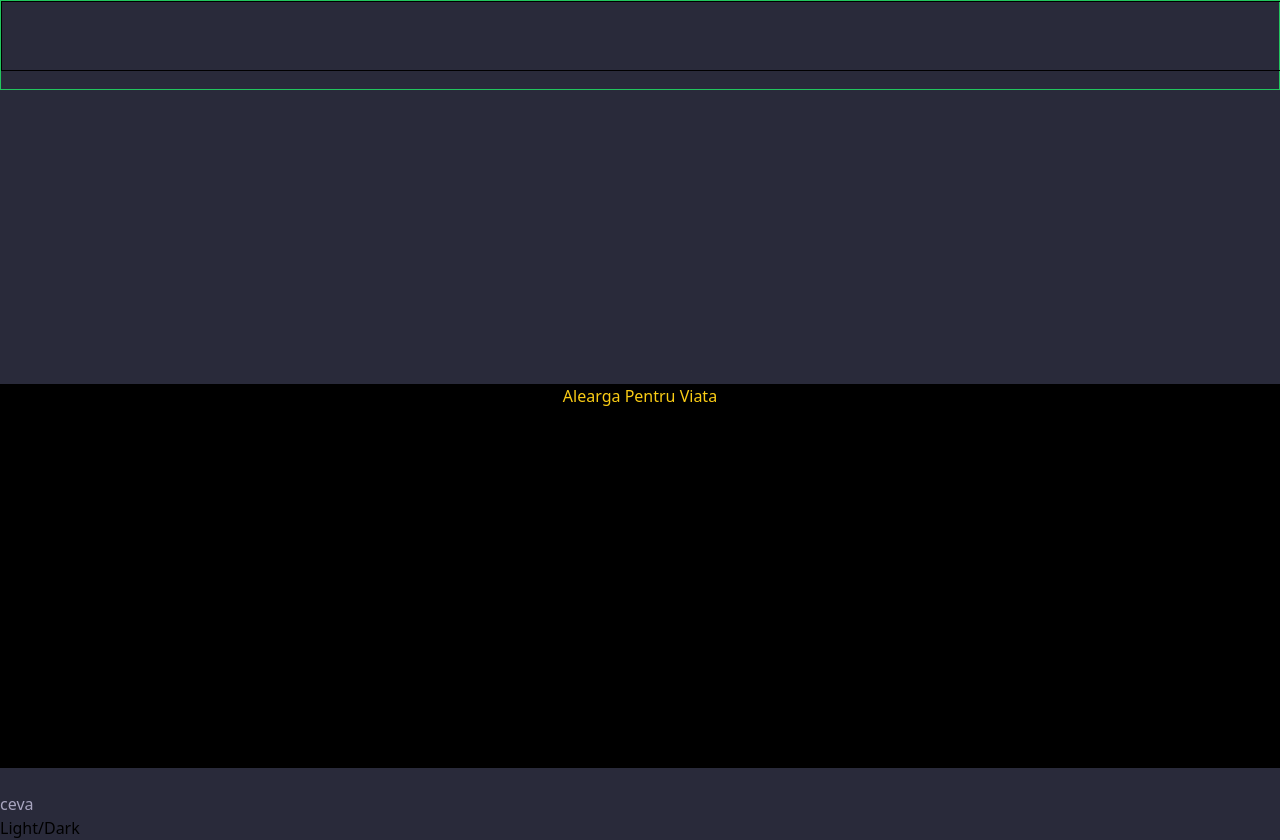
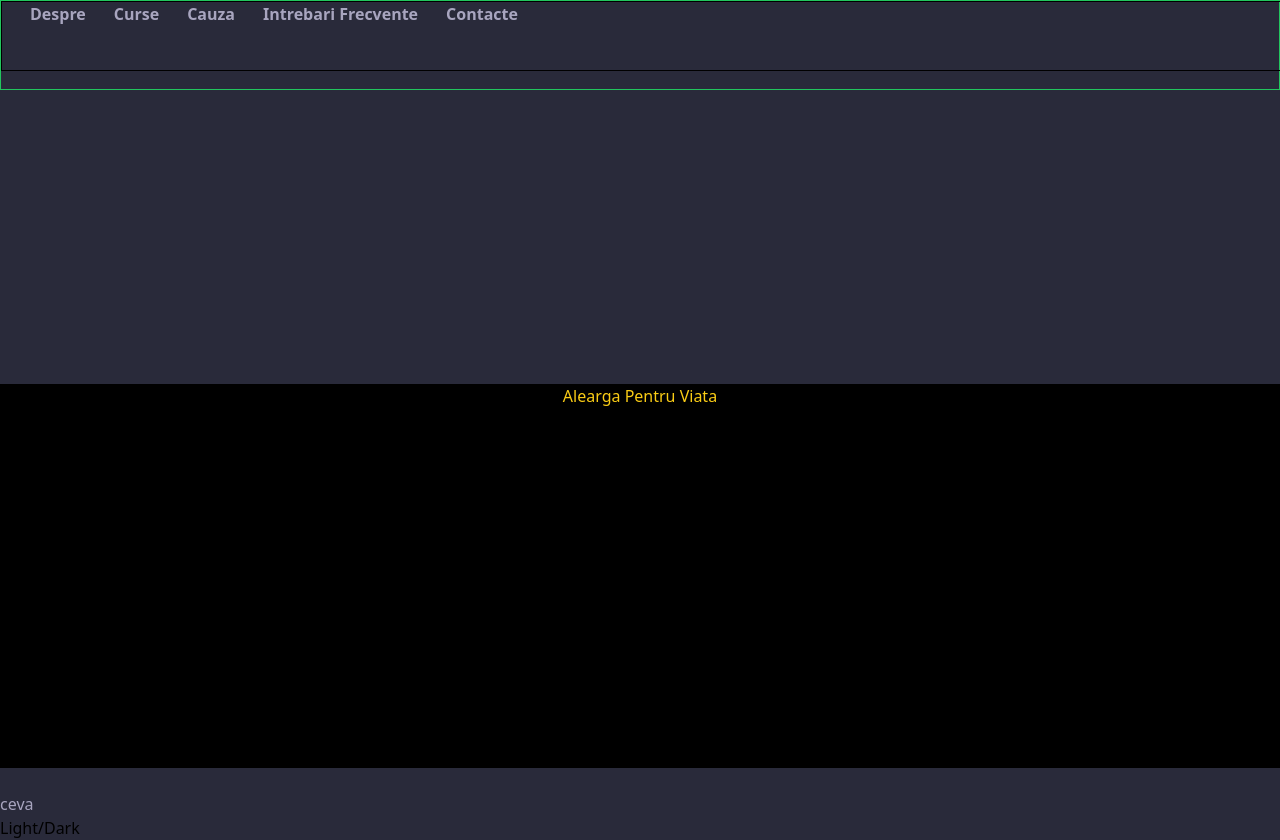
Before and after one commit to ConducereIT/APV, a React (Vite) app in the folder client/: page / in a window 1280 px wide. Built offline with nearby package versions, Linux system fonts and the light colour scheme.

Commit message:
Resolve props

```diff
--- a/client/src/components/Header.component.tsx
+++ b/client/src/components/Header.component.tsx
@@ -56,8 +56,8 @@ export const Header = () => {
     <div className="header h-[5.625rem] w-full fixed top-0 border border-green-500">
       <div className="elementHeader border border-black h-[80%] my-auto  w-[80rem] mx-auto">
         <ul className="flex list-none p-0 center my-auto h-full">
-          {headerTextContent.map((items, index) => (
-              <Dropdown items={items} key={index} />
+          {headerTextContent.map((item, index) => (
+              <Dropdown {...item} key={index} />
           ))}
         </ul>
       </div>
```
